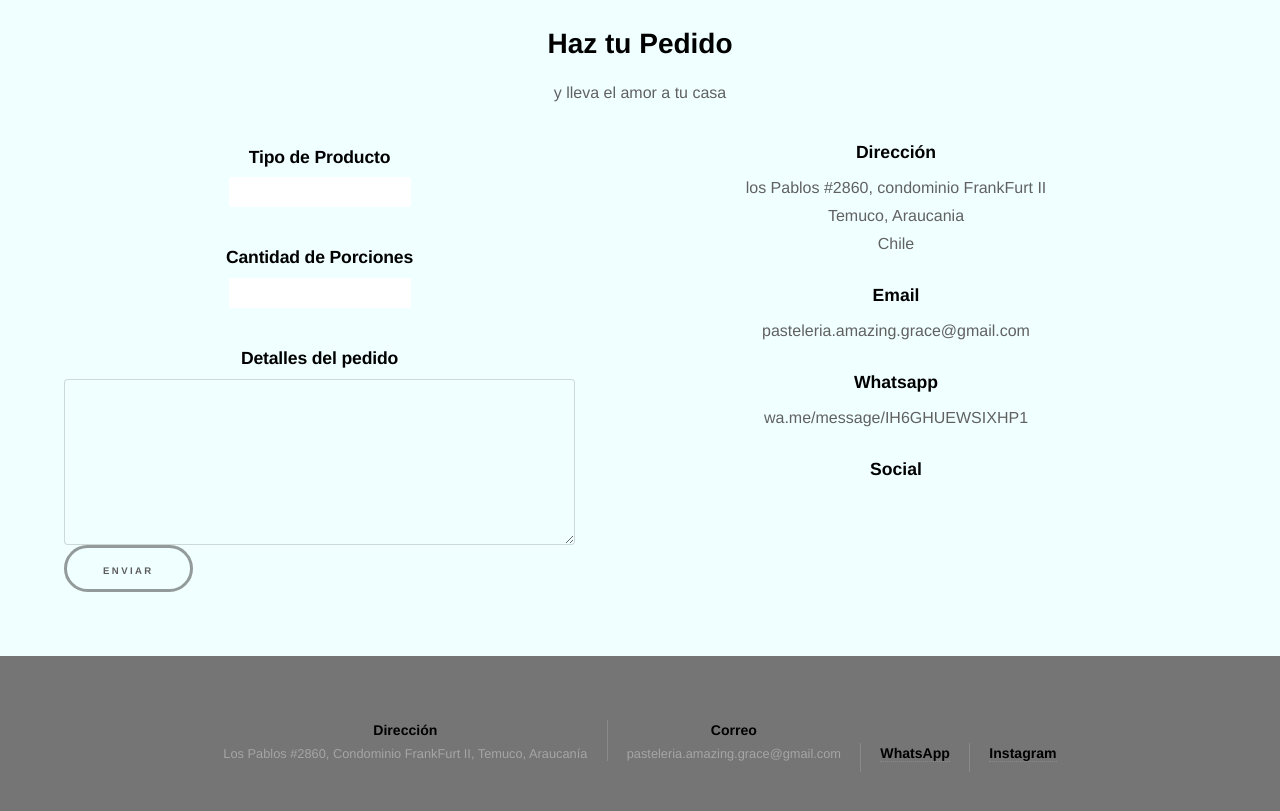
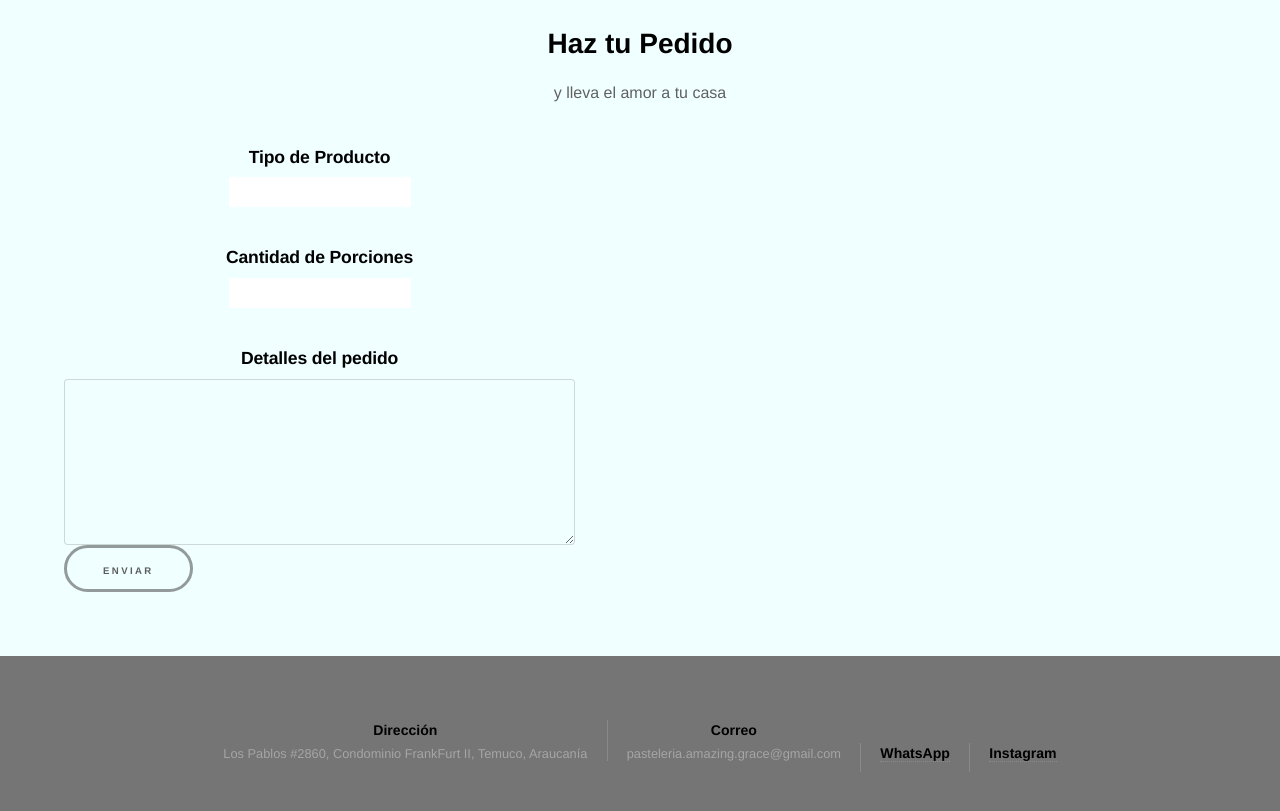
Before and after one commit to alvaro021/Sistemas-de-Informacion, a Vue app: page /Pedido in a window 1280 px wide. Shown: the part 4520-5331 px from the top of the page. Built offline with nearby package versions, Linux system fonts and the light colour scheme; some icons are missing.

Commit message:
Se elimina sección inutilizable

```diff
--- a/src/components/Wrapper.vue
+++ b/src/components/Wrapper.vue
@@ -201,61 +201,6 @@
               </ul>
             </form>
           </section>
-          <section>
-            <ul class="contact">
-              <li>
-                <h3>Dirección</h3>
-                <span
-                  >los Pablos #2860, condominio FrankFurt II<br />
-                  Temuco, Araucania<br />
-                  Chile</span
-                >
-              </li>
-              <li>
-                <h3>Email</h3>
-                <span>pasteleria.amazing.grace@gmail.com</span>
-              </li>
-              <li>
-                <h3>Whatsapp</h3>
-                <a href="https://api.whatsapp.com/message/IH6GHUEWSIXHP1"
-                  >wa.me/message/IH6GHUEWSIXHP1</a
-                >
-              </li>
-              <li>
-                <h3>Social</h3>
-                <ul class="icons">
-                  <li>
-                    <a
-                      href="https://www.facebook.com/alvaro.Quirozzzz/"
-                      class="icon brands fa-facebook-f"
-                      ><span class="label">Facebook</span></a
-                    >
-                  </li>
-                  <li>
-                    <a
-                      href="https://github.com/alvaro021"
-                      class="icon brands fa-github"
-                      ><span class="label">GitHub</span></a
-                    >
-                  </li>
-                  <li>
-                    <a
-                      href="https://www.instagram.com/the_trirok/?hl=es-la"
-                      class="icon brands fa-instagram"
-                      ><span class="label">Instagram</span></a
-                    >
-                  </li>
-                  <li>
-                    <a
-                      href="https://www.linkedin.com/in/alvaro-quiroz-494805217/"
-                      class="icon brands fa-linkedin-in"
-                      ><span class="label">LinkedIn</span></a
-                    >
-                  </li>
-                </ul>
-              </li>
-            </ul>
-          </section>
         </div>
       </div>
     </section>
```
